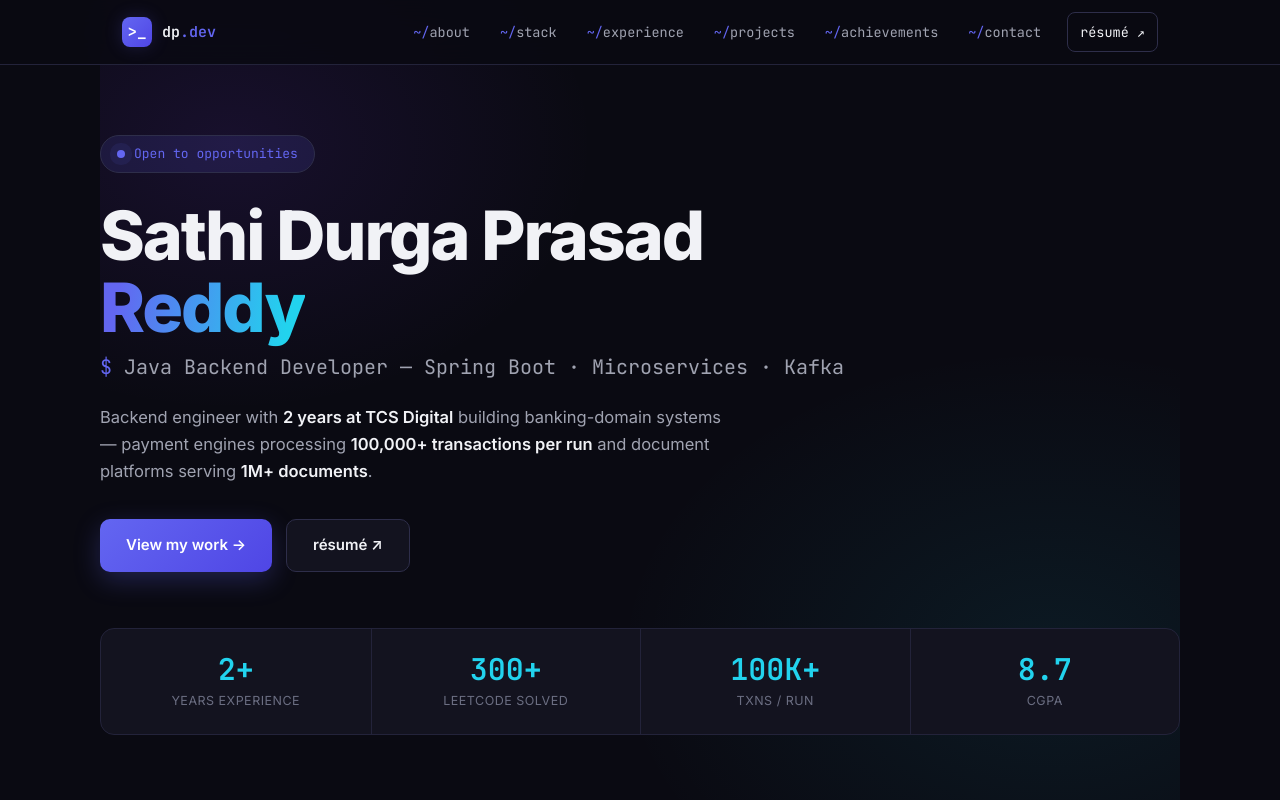
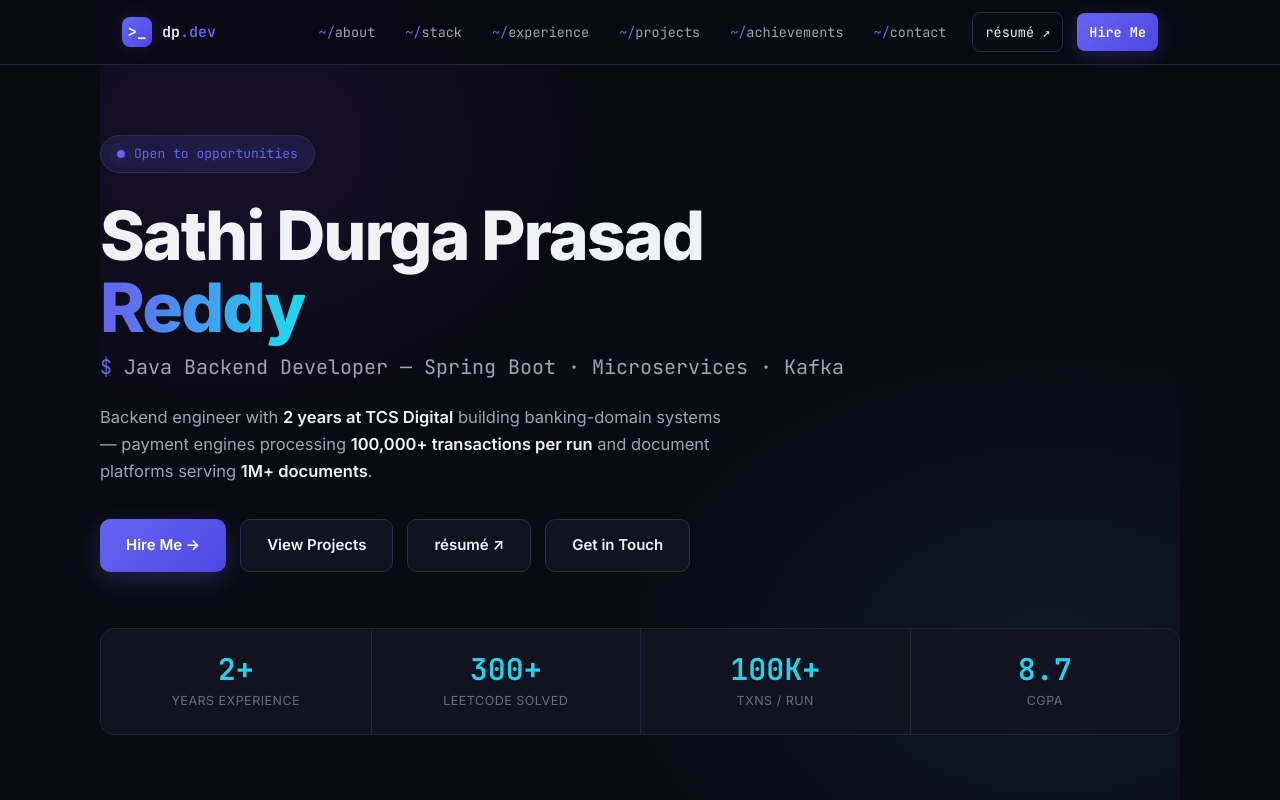
Before and after one commit to dpreddysathi/portfolio, a React (Vite) app: page / in a window 1280 px wide. Shown: the top 800 px of the page. Built offline with nearby package versions, Linux system fonts and the light colour scheme.

Commit message:
feat: Hire Me buttons (nav + hero) with prefilled mailto, Customer Champ award

```diff
--- a/src/components/Nav.tsx
+++ b/src/components/Nav.tsx
@@ -28,6 +28,9 @@ export default function Nav() {
           >
             résumé ↗
           </a>
+          <a className="nav-hire" href={LINKS.hireMe}>
+            Hire Me
+          </a>
         </div>
         <button
           className="hamburger"
@@ -52,7 +55,13 @@ export default function Nav() {
         >
           résumé ↗
         </a>
-
+        <a
+          href={LINKS.hireMe}
+          className="mobile-hire"
+          onClick={() => setOpen(false)}
+        >
+          Hire Me →
+        </a>
       </div>
     </nav>
   );
--- a/src/components/Sections.tsx
+++ b/src/components/Sections.tsx
@@ -35,8 +35,11 @@ export function Hero() {
         serving <strong>1M+ documents</strong>.
       </p>
       <div className="hero-ctas reveal">
-        <a className="btn btn-primary" href="#projects">
-          View my work →
+        <a className="btn btn-primary" href={LINKS.hireMe}>
+          Hire Me →
+        </a>
+        <a className="btn btn-ghost" href="#projects">
+          View Projects
         </a>
         <a
           className="btn btn-ghost"
@@ -45,6 +48,9 @@ export function Hero() {
           rel="noreferrer"
         >
           résumé ↗
+        </a>
+        <a className="btn btn-ghost" href="#contact">
+          Get in Touch
         </a>
       </div>
       <div className="stats-band reveal">
--- a/src/data.ts
+++ b/src/data.ts
@@ -9,6 +9,8 @@ export const LINKS = {
   leetcode: "https://leetcode.com/dpreddy4444",
   oldPortfolio: "https://dpreddysathi.github.io/portfolio",
   resume: "./resume.pdf",
+  hireMe:
+    "mailto:dpreddy.sathi@gmail.com?subject=Opportunity%20for%20Sathi%20Durga%20Prasad%20Reddy",
 };
 
 export interface Stat {
@@ -162,6 +164,12 @@ export interface Achievement {
 
 export const ACHIEVEMENTS: Achievement[] = [
   {
+    emoji: "👏",
+    title: "Customer Champ Award",
+    text: "Recognized with the best customer applause in the team.",
+    org: "TCS · Oct 2026",
+  },
+  {
     emoji: "🏆",
     title: "Best Employee Trophy",
     text: "Recognized at the EuroClear Tribe TownHall for delivery impact on the Documentum program.",
```
